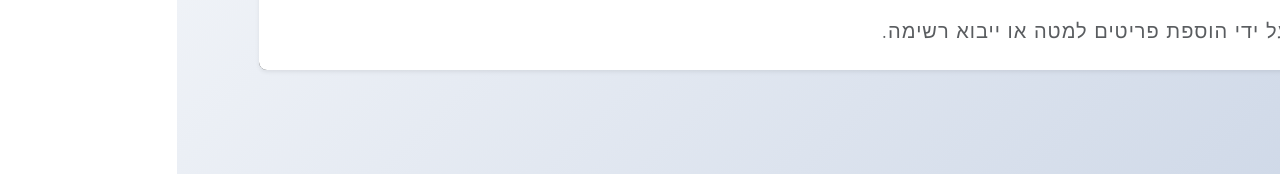
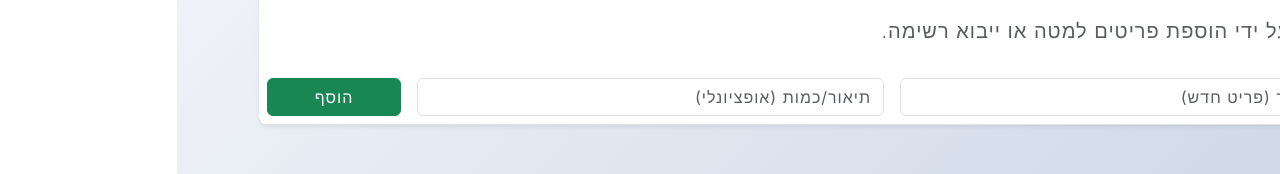
Before and after one commit to romanbr87/ShoppingList, a Next.js app: page /shoppinglistapp in a window 1280 px wide. Shown: the part 256-430 px from the top of the page. Built offline with nearby package versions, Linux system fonts and the light colour scheme.

Commit message:
Changes
This element will be a row in table's footer for adding new Item to the list.

```diff
--- a/src/components/AddItemForm.jsx
+++ b/src/components/AddItemForm.jsx
@@ -1,55 +1,54 @@
-// components/AddItemForm.jsx
 import React from 'react';
-import { Form, Button, Row, Col } from 'react-bootstrap';
+import { Form, Button } from 'react-bootstrap';
 
-const AddItemForm = ({ newItem, setNewItem, handleAdd, isInTable = false }) => {
-    const formContent = (
-        <Row className="g-2">
-            <Col xs={12} md={5}>
-                <Form.Control
-                    type="text"
-                    placeholder="שם המוצר" // Item Name
-                    // FIX: Use optional chaining for safe access
-                    value={newItem?.name || ''}
-                    onChange={(e) => setNewItem({ ...newItem, name: e.target.value })}
-                    required
-                />
-            </Col>
+const AddItemForm = ({ newItem, setNewItem, handleAdd, hasItems }) => {
 
-            <Col xs={12} md={5}>
-                <Form.Control
-                    type="text"
-                    placeholder="תיאור (אופציונלי)" // Description (optional)
-                    // FIX: Use optional chaining for safe access
-                    value={newItem?.description || ''}
-                    onChange={(e) => setNewItem({ ...newItem, description: e.target.value })}
-                />
-            </Col>
-
-            <Col xs={12} md={2}>
-                <Button variant="success" type="submit" className="w-100">
-                    הוסף {/* Add */}
-                </Button>
-            </Col>
-        </Row>
+    const renderFormControl = (field, placeholder, isRequired) => (
+        <Form.Control
+            type="text"
+            placeholder={placeholder}
+            value={newItem?.[field] || ''}
+            onChange={(e) => setNewItem({ ...newItem, [field]: e.target.value })}
+            onKeyDown={(e) => {
+                if (e.key === 'Enter') {
+                    e.preventDefault();
+                    handleAdd(e);
+                }
+            }}
+            required={isRequired}
+        />
     );
 
-    if (isInTable) {
-        return (
-            <tr>
-                <td colSpan={100} className="p-4 bg-light shadow-sm my-3">
-                    <Form onSubmit={handleAdd}>
-                        {formContent}
-                    </Form>
-                </td>
-            </tr>
-        );
-    }
+    const nameCellColSpan = hasItems ? 1 : 2;
+    // When no items, remove the top border from the tr
+    const rowClass = hasItems ? 'bg-light' : 'bg-light border-top-0';
+
+    // Use border-0 and border-top-0 for the cells in the 'no items' case to remove internal and top separation
+    const cellBorderClass = hasItems ? '' : 'border-0 border-top-0';
 
     return (
-        <Form onSubmit={handleAdd}>
-            {formContent}
-        </Form>
+        <tr className={`align-middle ${rowClass}`}>
+
+            {hasItems && (
+                <td className={`text-center align-middle fw-bold text-success ${cellBorderClass}`} style={{ width: '75px', maxWidth: '75px' }}>
+                    +
+                </td>
+            )}
+
+            <td className={`align-middle p-2 ${cellBorderClass}`} colSpan={nameCellColSpan}>
+                {renderFormControl('name', 'שם המוצר (פריט חדש)', true)}
+            </td>
+
+            <td className={`align-middle p-2 ${cellBorderClass}`}>
+                {renderFormControl('description', 'תיאור/כמות (אופציונלי)', false)}
+            </td>
+
+            <td className={`text-center align-middle p-2 ${cellBorderClass}`} style={{ width: '150px' }}>
+                <Button variant="success" type="button" onClick={handleAdd} className="w-100">
+                    הוסף
+                </Button>
+            </td>
+        </tr>
     );
 };
 
```
